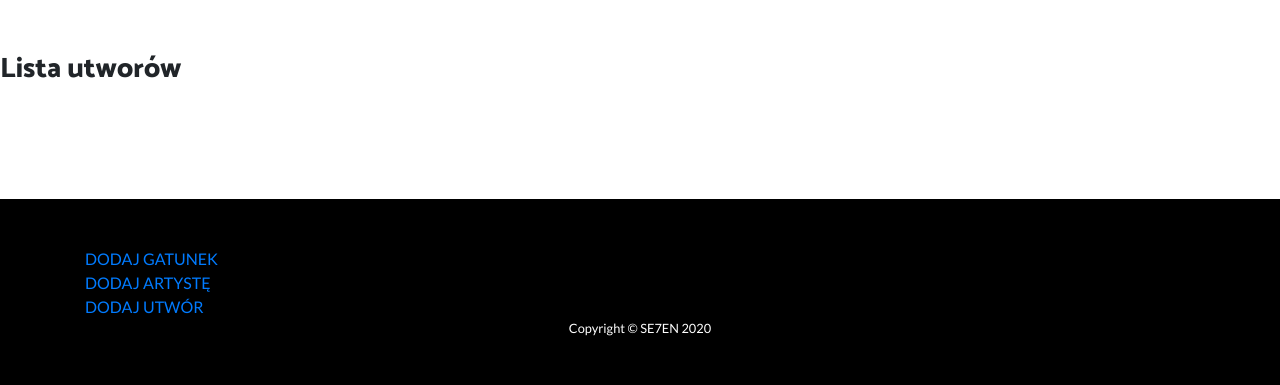
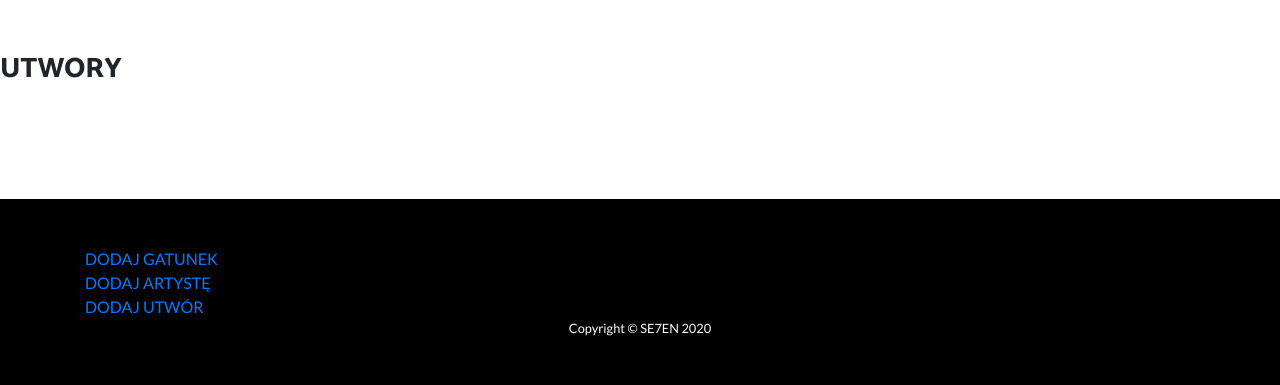
Before and after one commit to wszoltysek/spotify, a Django app: page /tracklist/ in a window 1280 px wide. Shown: the part 67-452 px from the top of the page. Run offline with Django 3.2, Linux system fonts and the light colour scheme; the visitor is signed in with stand-in values (Sample User, id 1); data that the repository does not hold is empty; some libraries are stand-ins or nearby versions.

Commit message:
tracklist update

```diff
--- a/main_app/templates/track_list.html
+++ b/main_app/templates/track_list.html
@@ -1,6 +1,6 @@
 {% extends "_dashboard_.html" %}
 {% block content %}
-    <h3>Lista utworów</h3>
+    <h3>UTWORY</h3>
     <ul>
     {% for track in tracks %}
         <li><a href="/track/{{ track.id }}/">{{ track.artist }} - {{ track.title }}</a></li>
```
